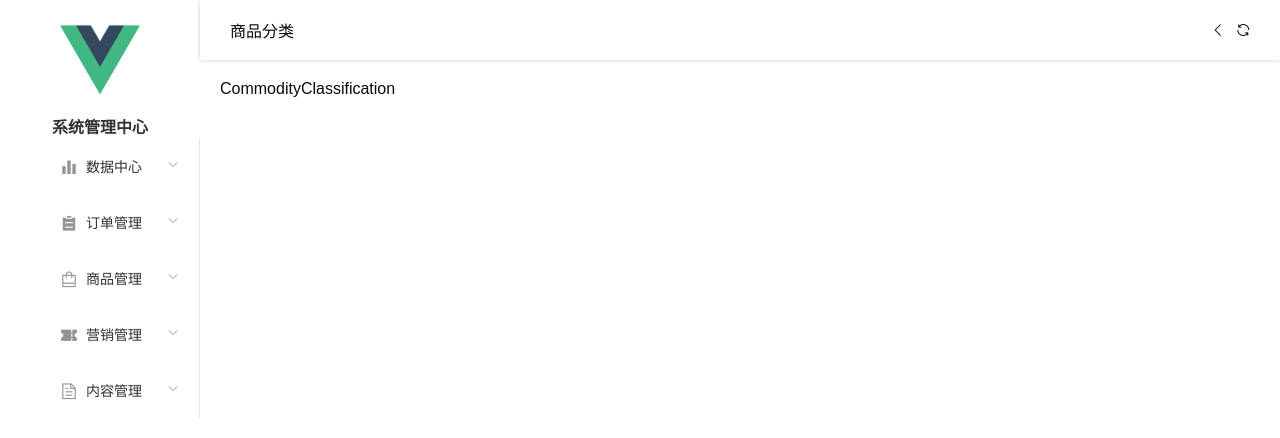
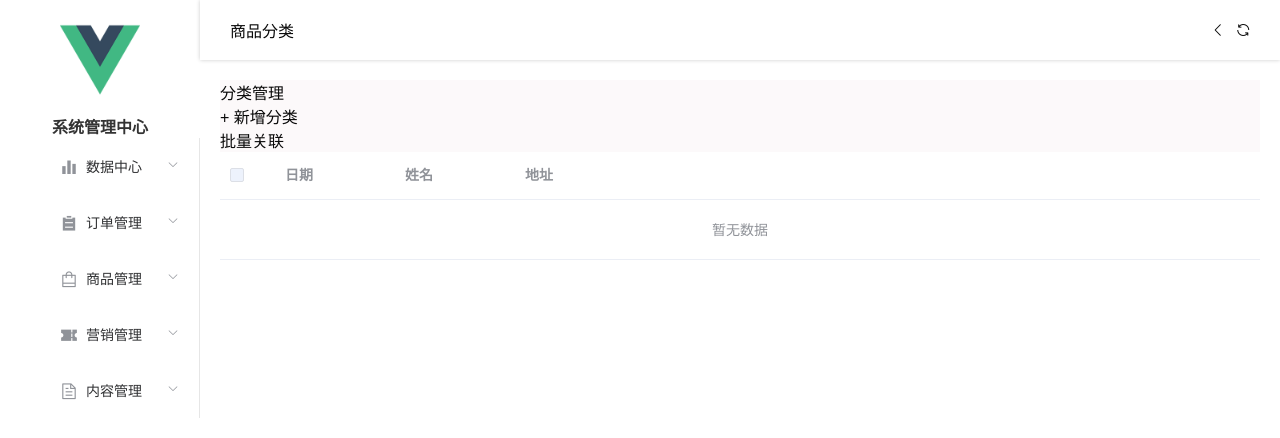
Before and after one commit to bo-ddd/union-b, a Vue app: page /commoditymanage/commodityclassification in a window 1280 px wide. Shown: the top 438 px of the page. Built offline with nearby package versions, Linux system fonts and the light colour scheme.

Commit message:
commodity

```diff
--- a/src/views/CommodityManage/CommodityClassification.vue
+++ b/src/views/CommodityManage/CommodityClassification.vue
@@ -1,15 +1,64 @@
 <template>
   <div>
-      CommodityClassification
+      <div class="wrap">
+      <div class="title">
+        <span>分类管理</span>
+      </div>
+      <div class="content">
+        <div class="new-module">
+          <div class="add-classification">
+            <span>+ 新增分类</span>
+          </div>
+          <div class="batch-association">
+            <span>批量关联</span>
+          </div>
+        </div>
+          <el-table
+    ref="multipleTable"
+    :data="tableData"
+    tooltip-effect="dark"
+    style="width: 100%"
+    @selection-change="handleSelectionChange">
+    <el-table-column
+      type="selection"
+      width="55">
+    </el-table-column>
+    <el-table-column
+      label="日期"
+      width="120">
+      <template slot-scope="scope">{{ scope.row.date }}</template>
+    </el-table-column>
+    <el-table-column
+      prop="name"
+      label="姓名"
+      width="120">
+    </el-table-column>
+    <el-table-column
+      prop="address"
+      label="地址"
+      show-overflow-tooltip>
+    </el-table-column>
+  </el-table>
+      </div>
+    </div>
   </div>
 </template>
 
 <script>
 export default {
+  data(){
+    return{
+      tableDate:[]
+    }
+  },
+  methods:{
 
+  }
 }
 </script>
 
 <style lang="scss" scoped>
-
+.wrap {
+  background-color: #fcf9fa;
+}
 </style>
```
Also changed, not shown: 1 other file (tests, documents, lock files or other folders).
